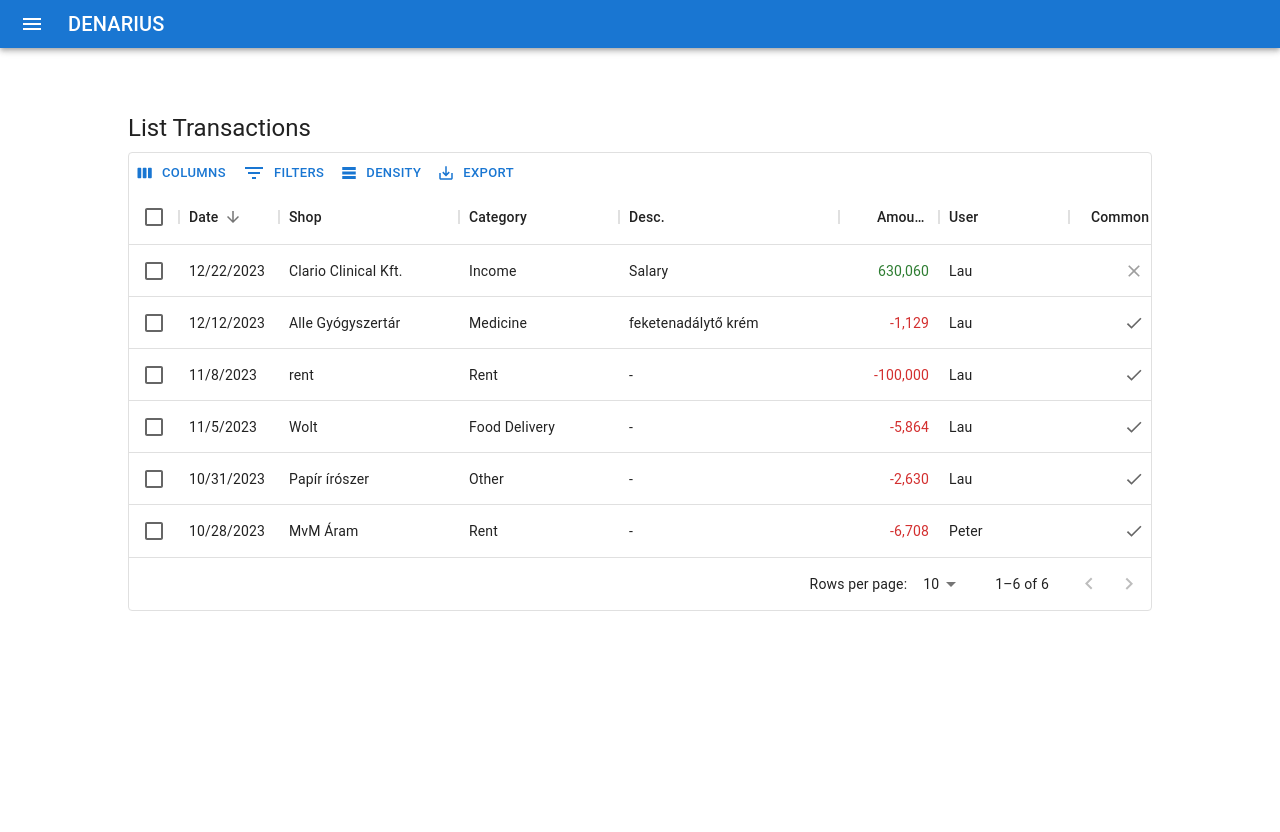
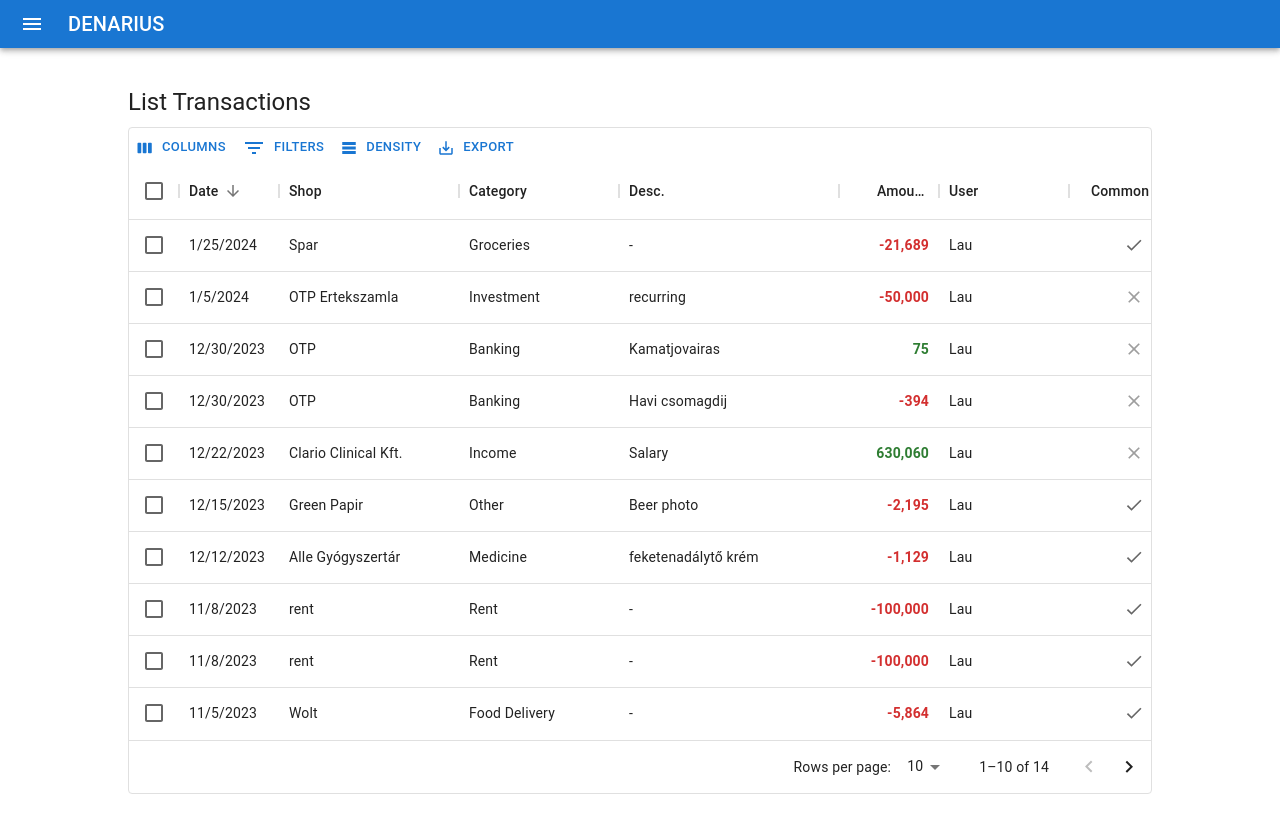
Before and after one commit to dpeter99/Totum, a React (Create React App) app in the folder src/denarius/denarius-client/: page /list-transactions in a window 1280 px wide. Before the commit the page ends 800 px from the top, so only its background shows below. Built offline with nearby package versions, Linux system fonts and the light colour scheme.

Commit message:
[WIP] Add transactions page

```diff
--- a/src/denarius/denarius-client/src/components/Navbar.tsx
+++ b/src/denarius/denarius-client/src/components/Navbar.tsx
@@ -5,7 +5,6 @@ import {
   IconButton,
   Toolbar,
   Typography,
-  useTheme,
 } from "@mui/material";
 import MenuIcon from "@mui/icons-material/Menu";
 import { DrawerComponent } from "./DrawerComponent";
--- a/src/denarius/denarius-client/src/pages/AddTransactionPage/AddTransaction.tsx
+++ b/src/denarius/denarius-client/src/pages/AddTransactionPage/AddTransaction.tsx
@@ -1,13 +1,57 @@
-import { Box, Container } from "@mui/material";
+import {
+  Box,
+  Container,
+  FormControl,
+  InputLabel,
+  MenuItem,
+  Select,
+  SelectChangeEvent,
+  TextField,
+} from "@mui/material";
+
 import { PaperCard } from "../../components/PaperCard";
 
 import "./AddTransactionPage.css";
+import React from "react";
+import { categories } from "../ListTransactionsPage/TestTransactions";
 export function AddTransaction() {
+  const [category, setCategory] = React.useState("");
+
+  const handleChange = (event: SelectChangeEvent) => {
+    setCategory(event.target.value as string);
+  };
+
   return (
-    <Container className="addNew--container">
-      <Box sx={{ flexGrow: 1 }}>
+    <Container>
+      <Box sx={{ flexGrow: 1, margin: "3% 0" }}>
         <PaperCard label="Add New Transactions">
-          <div>asd</div>
+          <Box
+            component="form"
+            sx={{
+              display: "flex",
+              flexWrap: "wrap",
+              "& > :not(style)": { m: 1, width: "25ch" },
+            }}
+          >
+            <TextField id="shop-textField" label="Shop" variant="outlined" />
+            <FormControl sx={{ m: 1, width: "25ch" }} variant="outlined">
+              <InputLabel id="category-label">Category</InputLabel>
+              <Select
+                labelId="category-label"
+                id="category-select"
+                value={category}
+                label="Category"
+                onChange={handleChange}
+              >
+                {Object.entries(categories).map((key, value) => (
+                  <MenuItem key={"category-select-" + value} value={value}>
+                    {key[1]}
+                  </MenuItem>
+                ))}
+              </Select>
+            </FormControl>
+            {/*<DatePicker label="Basic date picker" />*/}
+          </Box>
         </PaperCard>
       </Box>
     </Container>
--- a/src/denarius/denarius-client/src/pages/AddTransactionPage/AddTransactionPage.css
+++ b/src/denarius/denarius-client/src/pages/AddTransactionPage/AddTransactionPage.css
@@ -1,3 +1,3 @@
 .addNew--container{
-    margin: 5% 0;
+    margin: 3% 0;
 }
--- a/src/denarius/denarius-client/src/pages/ListTransactionsPage/ListTransactions.css
+++ b/src/denarius/denarius-client/src/pages/ListTransactionsPage/ListTransactions.css
@@ -1,3 +1,3 @@
 .list--container{
-    margin: 5% 0;
+    margin: 3% 0;
 }
--- a/src/denarius/denarius-client/src/pages/ListTransactionsPage/ListTransactions.tsx
+++ b/src/denarius/denarius-client/src/pages/ListTransactionsPage/ListTransactions.tsx
@@ -15,6 +15,7 @@ import {
   // isBrowser,
   isMobile,
 } from "react-device-detect";
+import { testTransactions } from "./TestTransactions";
 
 export const ListTransactions = () => {
   const _isMobile = isMobile;
@@ -80,100 +81,27 @@ export const ListTransactions = () => {
     },
   ];
 
-  const rows = [
-    {
-      id: 1,
-      date: new Date("2023.10.31"),
-      shop: "Papír írószer",
-      category: "Other",
-      description: "-",
-      amount: -2630,
-      user: "Lau",
-      isCommon: true,
-      cardType: "Main Debit Card",
-    },
-    {
-      id: 2,
-      date: new Date("2023.11.08"),
-      shop: "rent",
-      category: "Rent",
-      description: "-",
-      amount: -100000,
-      user: "Lau",
-      isCommon: true,
-      cardType: "Main Debit Card",
-    },
-    {
-      id: 3,
-      date: new Date("2023.11.05"),
-      shop: "Wolt",
-      category: "Food Delivery",
-      description: "-",
-      amount: -5864,
-      user: "Lau",
-      isCommon: true,
-      cardType: "SZÉP",
-    },
-    {
-      id: 4,
-      date: new Date("2023.12.12"),
-      shop: "Alle Gyógyszertár",
-      category: "Medicine",
-      description: "feketenadálytő krém",
-      amount: -1129,
-      user: "Lau",
-      isCommon: true,
-      cardType: "Main Debit Card",
-    },
-    {
-      id: 5,
-      date: new Date("2023.10.28"),
-      shop: "MvM Áram",
-      category: "Rent",
-      description: "-",
-      amount: -6708,
-      user: "Peter",
-      isCommon: true,
-      cardType: "Main Debit Card",
-    },
-    {
-      id: 6,
-      date: new Date("2023.12.22"),
-      shop: "Clario Clinical Kft.",
-      category: "Income",
-      description: "Salary",
-      amount: 630060,
-      user: "Lau",
-      isCommon: false,
-      cardType: "Main Debit Card",
-    },
-  ];
+  const rows = testTransactions;
 
   const theme = useGetUserBrowserTheme();
 
   return (
-    // <Container className="addNew--container">
     <Box
       sx={{
-        //flexGrow: 1,
-        //display: "flex",
-        //justifyContent: "center",
-        //alignItems: "center",
-        //direction: "column",
         //width: _isMobile || window.screen.width < 1200 ? "95%" : "80%",
         width: _isMobile ? "95%" : "80%",
-        marginLeft: "auto",
-        marginRight: "auto",
+        margin: _isMobile ? "5% auto" : "3% auto",
         "& .plus": {
           color: theme.palette.success.main,
+          fontWeight: "bold",
         },
         "& .minus": {
           color: theme.palette.error.main,
+          fontWeight: "bold",
         },
       }}
-      className="list--container"
+      //className="list--container"
     >
-      {/*<PaperCard label="Add New Transactions">*/}
       <div>
         <Typography gutterBottom variant="h5" component="div">
           List Transactions
@@ -185,6 +113,7 @@ export const ListTransactions = () => {
           //autoPageSize={true} // doesn't work well with filtering
           disableColumnMenu={true}
           ignoreDiacritics={true}
+          editMode="row"
           slots={{
             toolbar: GridToolbar,
           }}
@@ -212,8 +141,6 @@ export const ListTransactions = () => {
           checkboxSelection
         />
       </div>
-      {/*</PaperCard>*/}
     </Box>
-    // </Container>
   );
 };
--- /dev/null
+++ b/src/denarius/denarius-client/src/pages/ListTransactionsPage/TestTransactions.tsx
@@ -0,0 +1,196 @@
+interface Transactions {
+  id: number;
+  date: Date;
+  shop: string;
+  category: string;
+  description: string;
+  amount: number;
+  user: string;
+  isCommon: boolean;
+  cardType: string;
+}
+
+export const categories = {
+  Groceries: "Groceries",
+  Food: "Food",
+  FoodDelivery: "Food Delivery",
+  Rent: "Rent",
+  Travel: "Travel",
+  Medicine: "Medicine",
+  Electronics: "Electronics",
+  Furniture: "Furniture",
+  Vacation: "Vacation",
+  Income: "Income",
+  Banking: "Banking",
+  Investment: "Investment",
+  Other: "Other",
+};
+
+export const cardTypes = {
+  MainDebit: "Main Debit Card",
+  Szep: "SZÉP",
+  Egeszseg: "Egészség",
+  Revolut: "Revolut",
+};
+
+export const users = {
+  Lau: "Lau",
+  Peter: "Peter",
+};
+
+export const testTransactions: Transactions[] = [
+  {
+    id: 1,
+    date: new Date("2023.10.31"),
+    shop: "Papír írószer",
+    category: categories.Other,
+    description: "-",
+    amount: -2630,
+    user: users.Lau,
+    isCommon: true,
+    cardType: cardTypes.MainDebit,
+  },
+  {
+    id: 2,
+    date: new Date("2023.11.08"),
+    shop: "rent",
+    category: categories.Rent,
+    description: "-",
+    amount: -100000,
+    user: users.Lau,
+    isCommon: true,
+    cardType: cardTypes.MainDebit,
+  },
+  {
+    id: 3,
+    date: new Date("2023.11.05"),
+    shop: "Wolt",
+    category: categories.FoodDelivery,
+    description: "-",
+    amount: -5864,
+    user: users.Lau,
+    isCommon: true,
+    cardType: cardTypes.Szep,
+  },
+  {
+    id: 4,
+    date: new Date("2023.12.12"),
+    shop: "Alle Gyógyszertár",
+    category: categories.Medicine,
+    description: "feketenadálytő krém",
+    amount: -1129,
+    user: users.Lau,
+    isCommon: true,
+    cardType: cardTypes.Egeszseg,
+  },
+  {
+    id: 5,
+    date: new Date("2023.10.28"),
+    shop: "MvM Áram",
+    category: categories.Rent,
+    description: "-",
+    amount: -6708,
+    user: users.Peter,
+    isCommon: true,
+    cardType: cardTypes.MainDebit,
+  },
+  {
+    id: 6,
+    date: new Date("2023.12.22"),
+    shop: "Clario Clinical Kft.",
+    category: categories.Income,
+    description: "Salary",
+    amount: 630060,
+    user: users.Lau,
+    isCommon: false,
+    cardType: cardTypes.MainDebit,
+  },
+  {
+    id: 7,
+    date: new Date("2023.11.08"),
+    shop: "rent",
+    category: categories.Rent,
+    description: "-",
+    amount: -100000,
+    user: users.Lau,
+    isCommon: true,
+    cardType: cardTypes.MainDebit,
+  },
+  {
+    id: 8,
+    date: new Date("2023.10.31"),
+    shop: "Lidl",
+    category: categories.Groceries,
+    description: "-",
+    amount: -19897,
+    user: users.Peter,
+    isCommon: true,
+    cardType: cardTypes.MainDebit,
+  },
+  {
+    id: 9,
+    date: new Date("2023.10.29"),
+    shop: "Lidl",
+    category: categories.Groceries,
+    description: "-",
+    amount: -17069,
+    user: users.Peter,
+    isCommon: true,
+    cardType: cardTypes.MainDebit,
+  },
+  {
+    id: 10,
+    date: new Date("2023.12.15"),
+    shop: "Green Papir",
+    category: categories.Other,
+    description: "Beer photo",
+    amount: -2195,
+    user: users.Lau,
+    isCommon: true,
+    cardType: cardTypes.MainDebit,
+  },
+  {
+    id: 11,
+    date: new Date("2024.01.05"),
+    shop: "OTP Ertekszamla",
+    category: categories.Investment,
+    description: "recurring",
+    amount: -50000,
+    user: users.Lau,
+    isCommon: false,
+    cardType: cardTypes.MainDebit,
+  },
+  {
+    id: 12,
+    date: new Date("2024.01.25"),
+    shop: "Spar",
+    category: categories.Groceries,
+    description: "-",
+    amount: -21689,
+    user: users.Lau,
+    isCommon: true,
+    cardType: cardTypes.MainDebit,
+  },
+  {
+    id: 13,
+    date: new Date("2023.12.30"),
+    shop: "OTP",
+    category: categories.Banking,
+    description: "Kamatjovairas",
+    amount: +75,
+    user: users.Lau,
+    isCommon: false,
+    cardType: cardTypes.MainDebit,
+  },
+  {
+    id: 14,
+    date: new Date("2023.12.30"),
+    shop: "OTP",
+    category: categories.Banking,
+    description: "Havi csomagdij",
+    amount: -394,
+    user: users.Lau,
+    isCommon: false,
+    cardType: cardTypes.MainDebit,
+  },
+];
```
